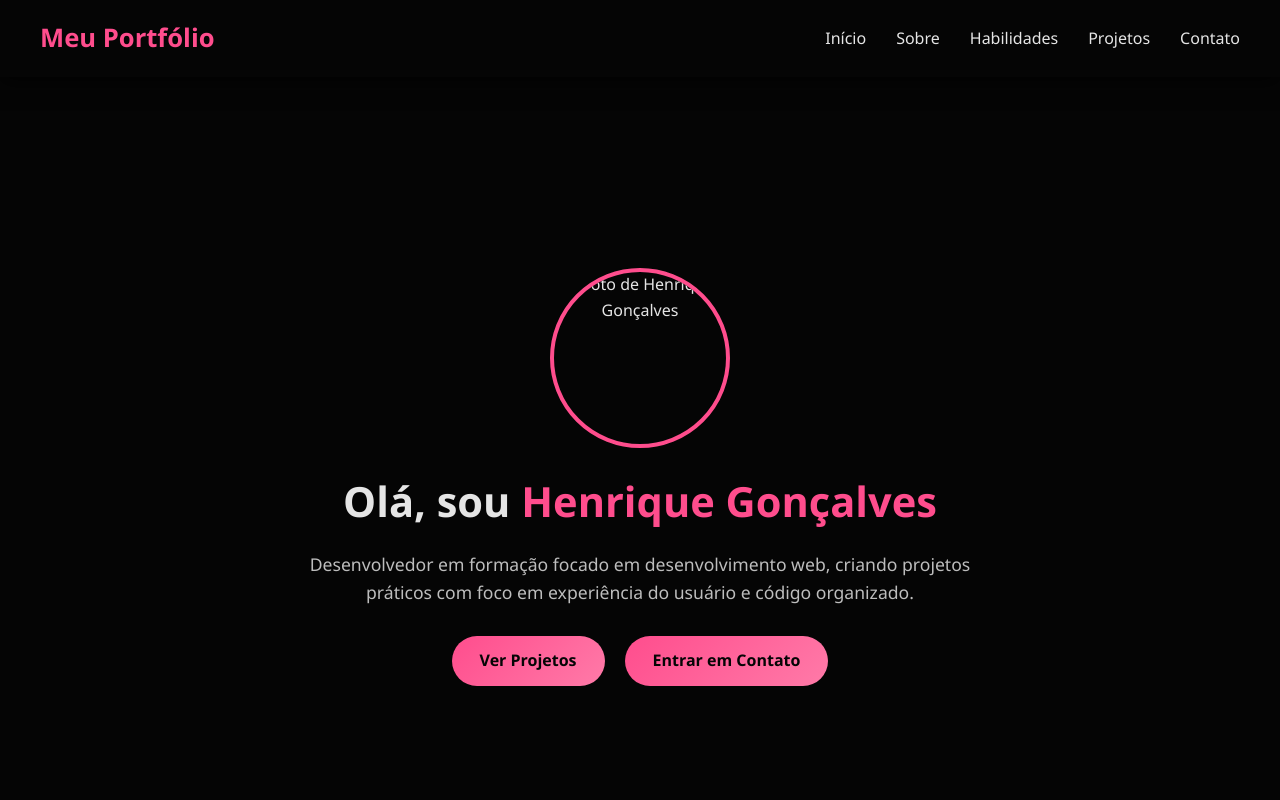
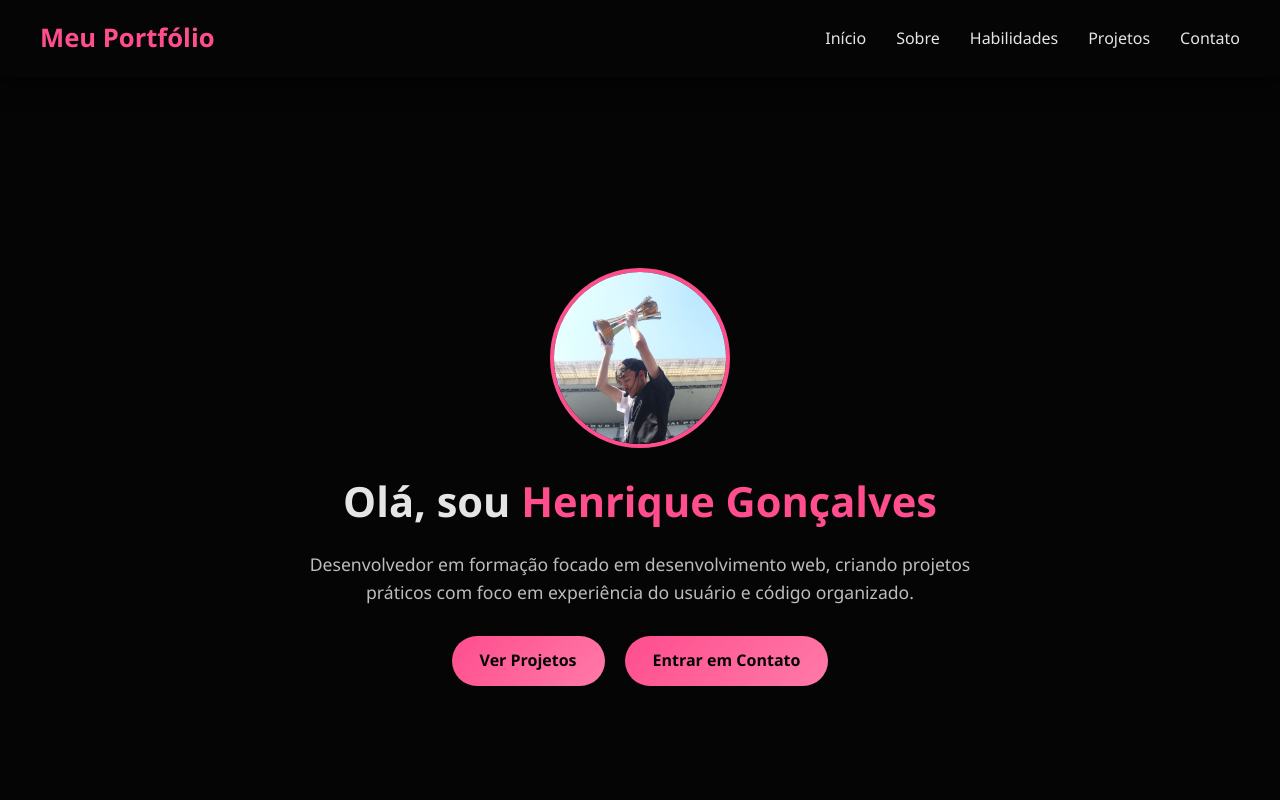
Before and after one commit to hgoncalves95/HenriqueGoncalvesPortfolio, a plain HTML site: page index.html in a window 1280 px wide. Shown: the top 800 px of the page. Drawn offline with Linux system fonts and the light colour scheme.

Commit message:
Fix HTML structure and formatting issues

```diff
--- a/index.html
+++ b/index.html
@@ -25,7 +25,7 @@
     </header>
 
     <section id="inicio" class="hero">
-        <img src="foto-henrique.jpg" alt="Foto de Henrique Gonçalves">
+        <img src="foto henrique.jpg" alt="Foto de Henrique Gonçalves">
         <h1>Olá, sou <span class="highlight">Henrique Gonçalves</span></h1>
         <p>Desenvolvedor em formação focado em desenvolvimento web, criando projetos práticos com foco em experiência do usuário e código organizado.</p>
         <div class="hero-buttons">
```
